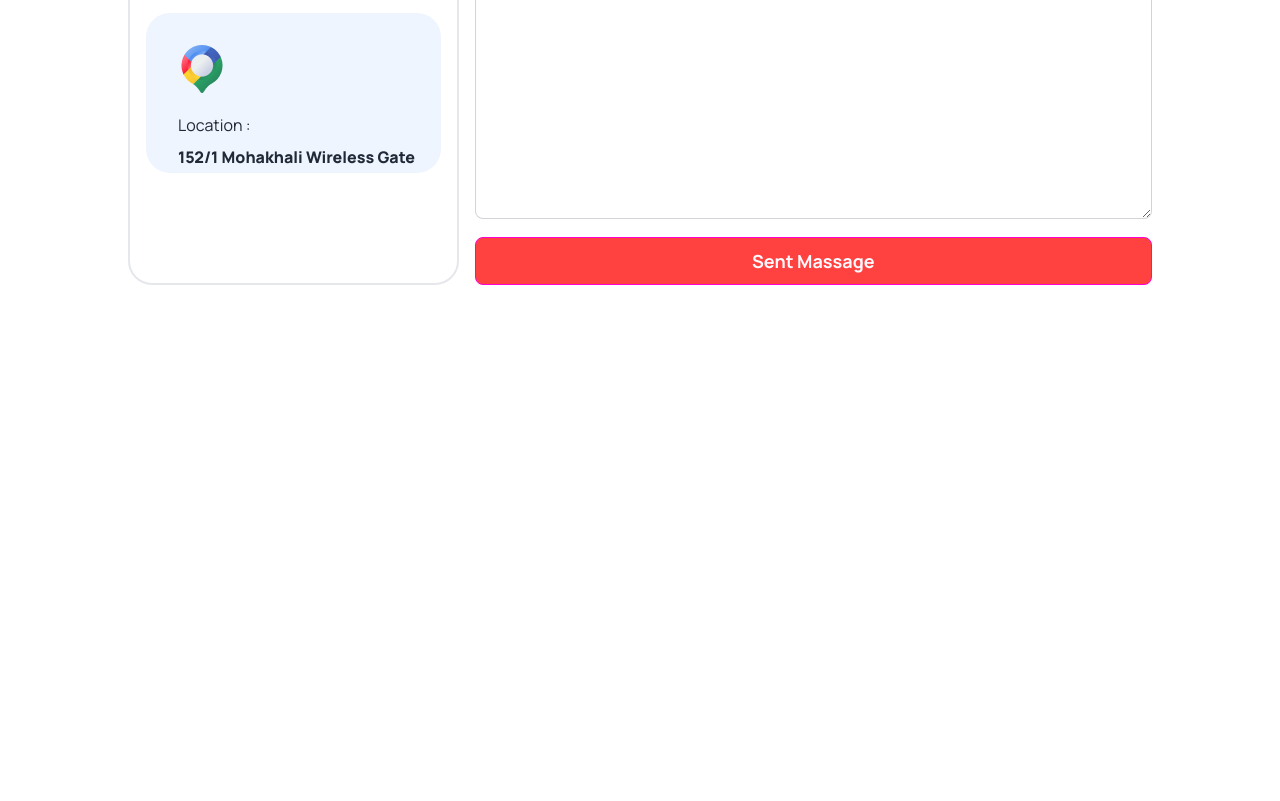
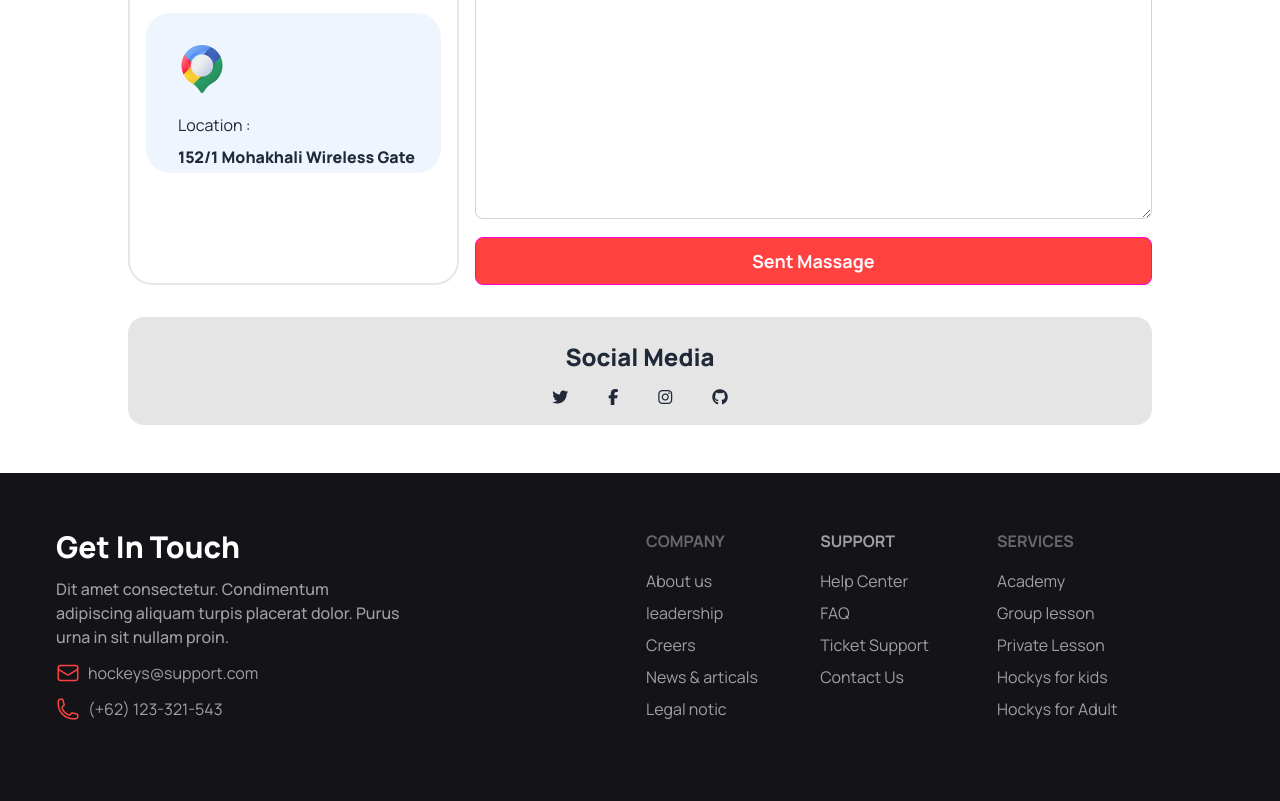
Before and after one commit to Husain-Siddik/assainment-3, a plain HTML site: page index.html in a window 1280 px wide. Shown: the part 4384-5185 px from the top of the page. Before the commit the page ends 4669 px from the top, so only its background shows below. Drawn offline with nearby package versions, Linux system fonts and the light colour scheme.

Commit message:
footr section added

```diff
--- a/index.html
+++ b/index.html
@@ -1162,12 +1162,74 @@ sent massage
 
 </section>
 
+<!-- social media section -->
+<section class="mt-8 bg-[#1313181c] rounded-2xl">
+<h1 class="text-2xl font-extrabold text-center pt-6">
+  Social Media
+</h1>
+<!-- links -->
+<div class="flex justify-center items-center gap-10 mt-4 pb-5">
+  <i class="fa-brands fa-twitter"></i>
+  <i class="fa-brands fa-facebook-f"></i>
+  <i class="fa-brands fa-instagram"></i>
+  <i class="fa-brands fa-github"></i>
+</div>
 
-<!-- next try -->
+</section>
+    </main>
+<!-- footer section -->
+<section class="grid  grid-cols-1 lg:grid-cols-4 gap-3 bg-[#131318]  p-14 mt-12 ">
+
+<!-- get in touch -->
+<div class=" lg:col-span-2 space-y-3 text-[#ffffff99] mb-6 lg:mb-0  ">
+<h1 class="text-3xl font-extrabold text-[#fff]">Get In Touch</h1>
+<p class=" lg:w-3/5 font-medium leading-6   flex  justify-center  items-center">Dit amet consectetur. Condimentum  adipiscing aliquam turpis placerat dolor. Purus urna in sit nullam proin. </p>
+<h3 class="flex gap-2"><img src="footer/foot 2.png" alt="" srcset="">
+  hockeys@support.com
+</h3>
+<h3 class="flex gap-2"><img src="footer/foot 1.png" alt="" srcset="">
+  (+62) 123-321-543
+
+</h3>
+
+</div>
+
+  <!-- duble div -->
+  <div class="flex flex-row justify-between gap-6 text-[#ffffff99] pb-6">
+    <div class="flex flex-col space-y-2 ">
+      <header class="footer-title "> Company </header>
+      <a class="link link-hover">About us</a>
+      <a class="link link-hover">leadership</a>
+      <a class="link link-hover">Creers</a>
+      <a class="link link-hover">News & articals</a>
+      <a class="link link-hover">Legal notic</a>
+    </div>
+    <div class="flex flex-col space-y-2 text-[#ffffff99]">
+      <header class="footer-title text-[#fff]">Support</header>
+      <a class="link link-hover">Help Center</a>
+      <a class="link link-hover">FAQ </a>
+      <a class="link link-hover">Ticket Support</a>
+      <a class="link link-hover">Contact Us</a>
+    </div>
+  </div>
+  <!--  -->
+
+  <div class="flex flex-col space-y-2 lg:pl-14 text-[#ffffff99] items-center lg:items-start ">
+    <header class="footer-title ">Services</header>
+
+      <a class="link link-hover">Academy</a>
+    <a class="link link-hover ">Group lesson</a>
+    <a class="link link-hover">Private Lesson</a>
+    <a class="link link-hover ">Hockys for kids</a>
+    <a class="link link-hover ">Hockys for Adult </a>
+
+  </div>
+
+
+</section>
 
 
 
-    </main>
-    <footer></footer>
-  </body>
+
+</body>
 </html>
```
Also changed, not shown: footer/foot 1.png (added), footer/foot 2.png (added).
